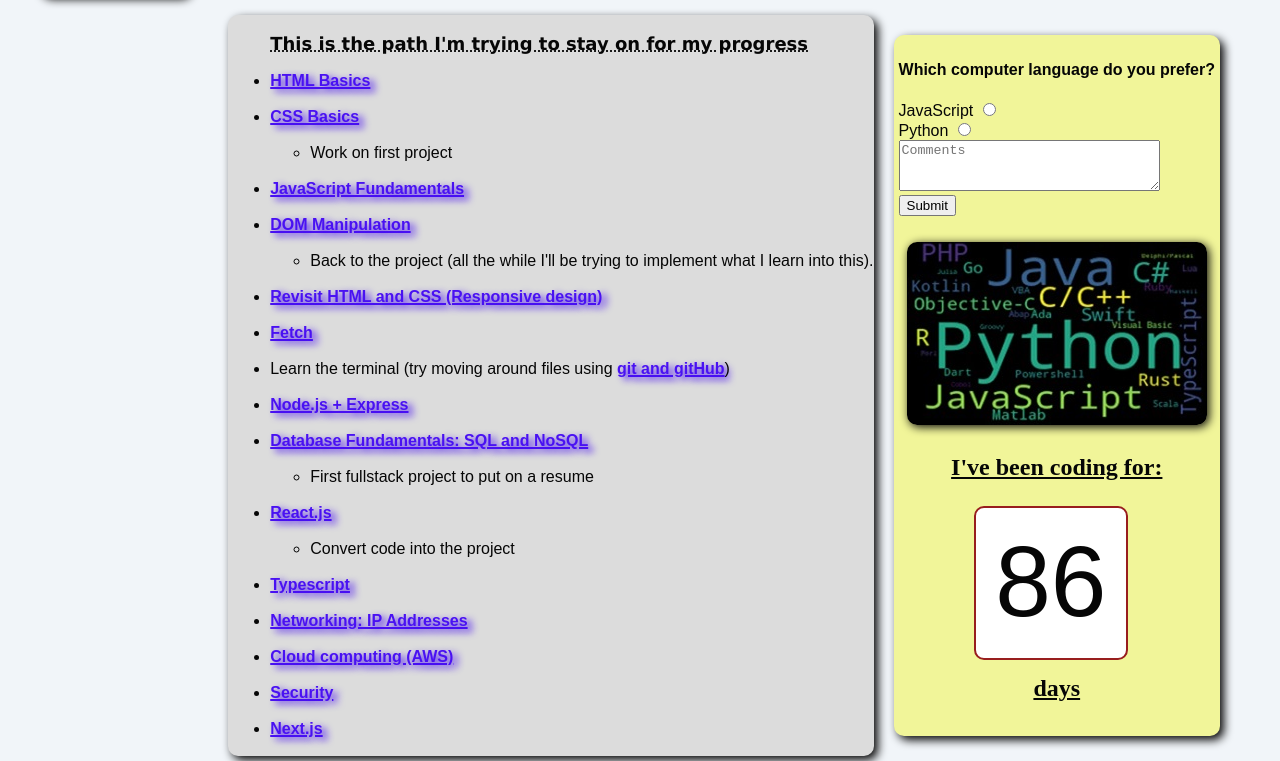
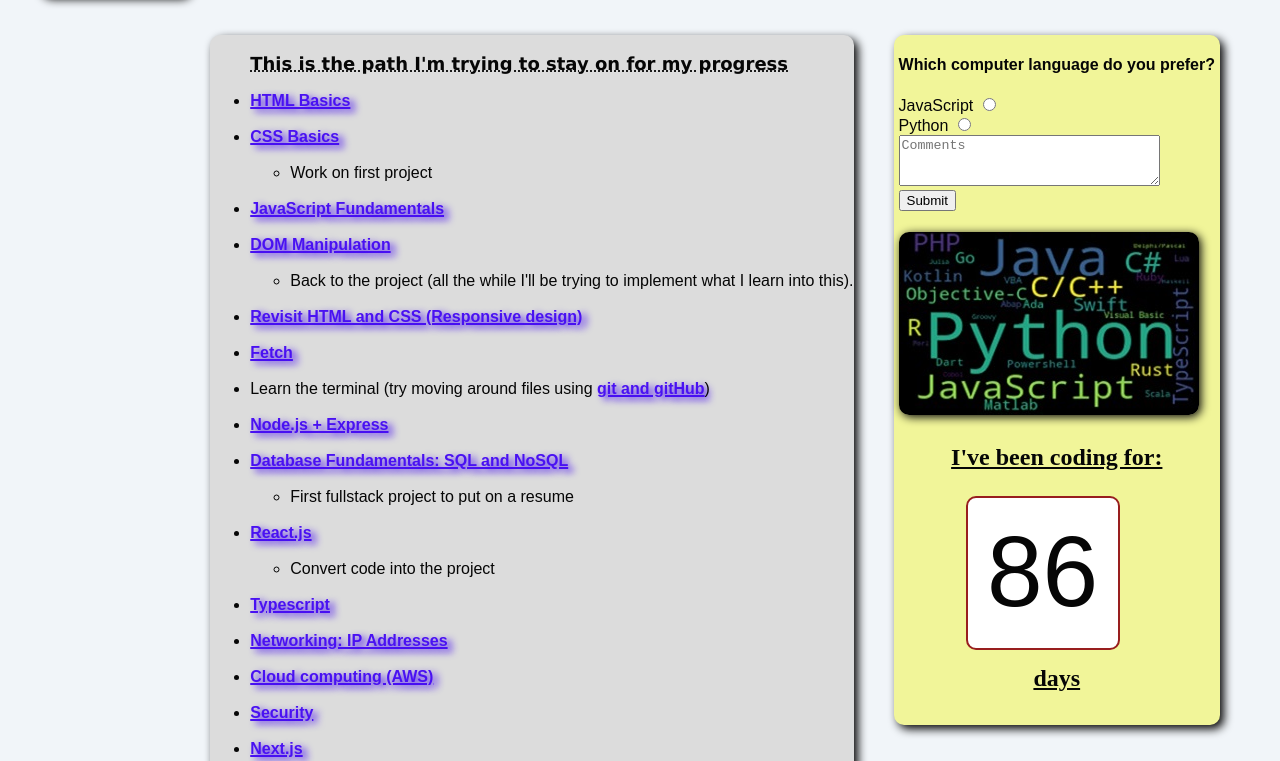
Before and after one commit to devYavo/best-yavos-place, a plain HTML site: page index.html in a window 1280 px wide. Shown: the part 539-1300 px from the top of the page. Drawn offline with Linux system fonts and the light colour scheme; a web font is replaced by a local one.

Commit message:
Add files via upload

```diff
--- a/index.css
+++ b/index.css
@@ -15,7 +15,9 @@
 }
 
 body {
-    border-color: black;
+    position: relative;
+    display: flex;
+    flex-direction: column;
     font-family: Arial, Helvetica, sans-serif;
     max-width: 1200px;
     margin-inline: auto;
@@ -74,8 +76,9 @@ button, video, #codeLanguagePic, .pics {
     font-style: italic;
 }
 
-.question {
+.question-container {
     margin: 20px;
+    height: 690px;
     width: max-content;
     border-width: auto;
     background-color: #f1f599;
@@ -96,10 +99,10 @@ button, video, #codeLanguagePic, .pics {
 }
 
 .pathList {
-    width: max-content;
+    margin: 20px;
+    border-width: auto;
     border-radius: 10px;
     background-color: gainsboro;
-    padding: 0 0 2px 2px;
     box-shadow: 4px 4px 10px;
 }
 
@@ -160,6 +163,10 @@ video {
     float: right;
 }
 
+#themeToggle {
+    max-width: 100px;
+}
+
 #themeToggle:hover {
     background-color: black;
     color: white;
--- a/index.html
+++ b/index.html
@@ -53,7 +53,7 @@
     </div><br>
 
     <div id="questPath">
-        <div class="question">
+        <div class="question-container">
             <div class="comment-section">
                 <h4>Which computer language do you prefer?</h4>
                 <label for="html">JavaScript</label>
```
